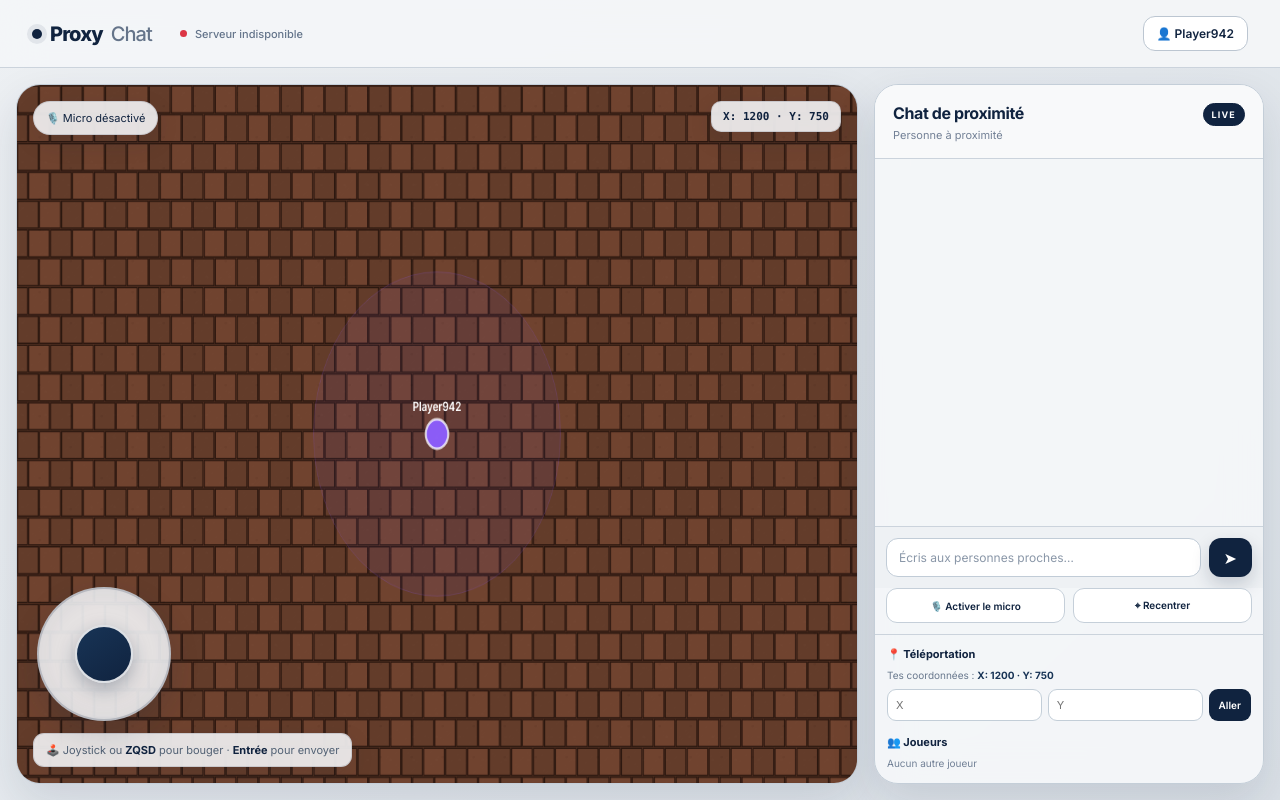
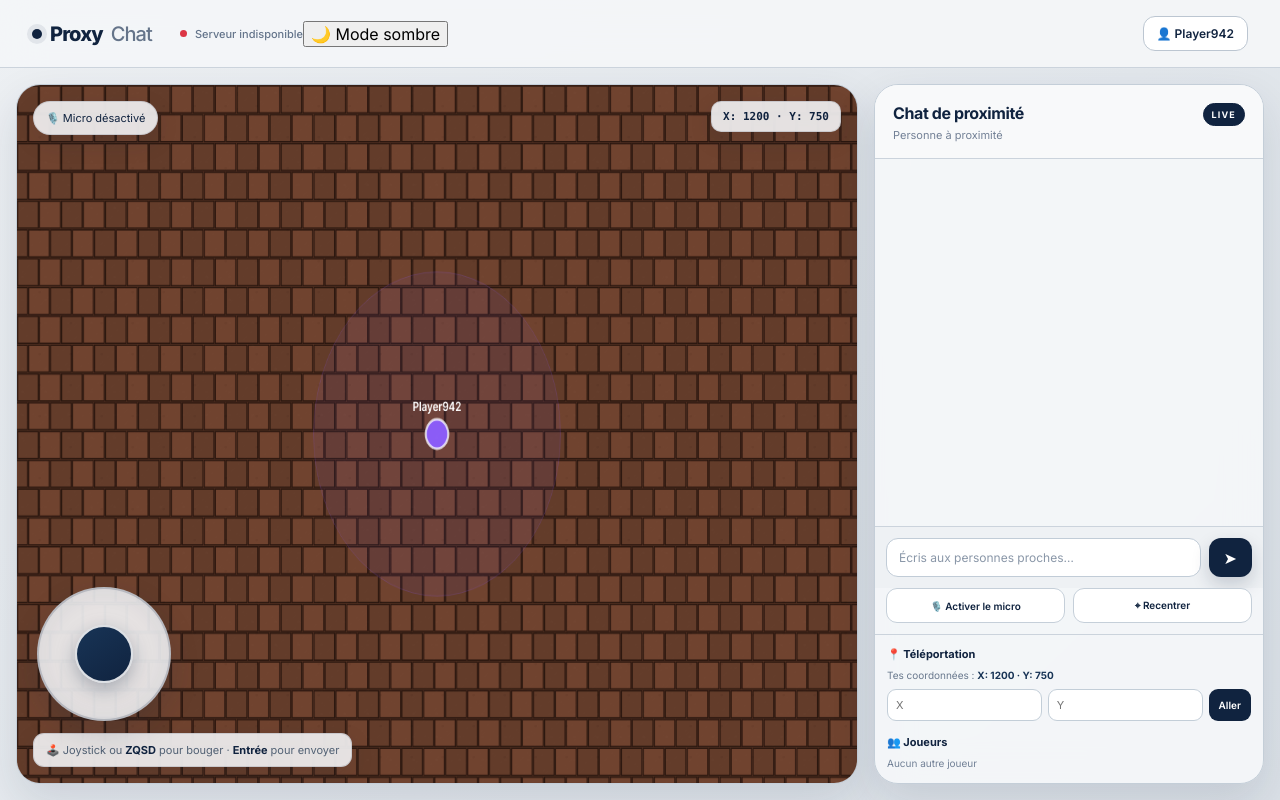
Before and after one commit to Elisee2011/Proxy-chat, a website built with Vite: page index.html in a window 1280 px wide. Built offline with nearby package versions, Linux system fonts and the light colour scheme; no server answers.

Commit message:
Load theme toggle and update light theme color

```diff
--- a/index.html
+++ b/index.html
@@ -3,7 +3,7 @@
   <head>
     <meta charset="UTF-8" />
     <meta name="viewport" content="width=device-width, initial-scale=1.0" />
-    <meta name="theme-color" content="#090b12" />
+    <meta name="theme-color" content="#e7ebef" />
     <meta name="description" content="Proxy Chat — un monde social avec chat de proximité." />
     <title>Proxy Chat</title>
     <link rel="stylesheet" href="/src/texture.css" />
@@ -11,5 +11,6 @@
   <body>
     <div id="root"></div>
     <script type="module" src="/src/main.js"></script>
+    <script type="module" src="/src/theme.js"></script>
   </body>
 </html>
```
